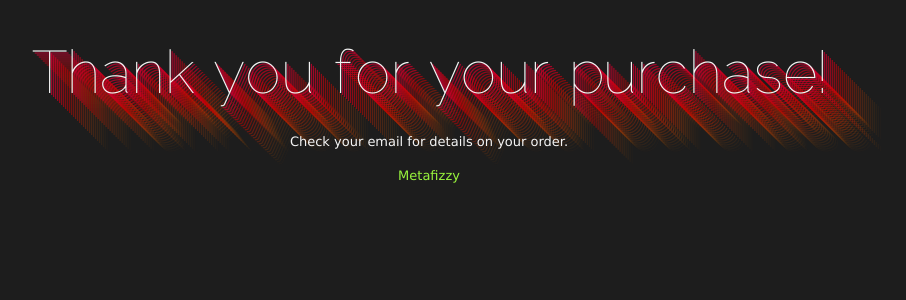
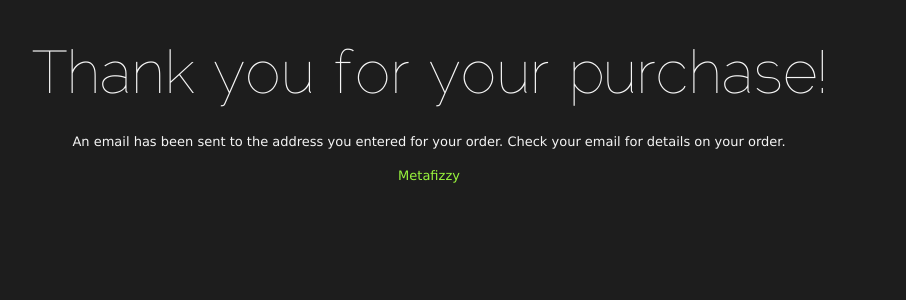
Before and after one commit to metafizzy/metafizzy.co, a Jekyll site: the page built from success.html, in a window 1280 px wide. Shown: the top 300 px of the page, without its empty margins (211-1117 px from the left). Built offline with Jekyll 4.4.1, drawn with Linux system fonts in a browser that asks for light colours.

Commit message:
Clean up success page

```diff
--- a/success.html
+++ b/success.html
@@ -22,9 +22,9 @@ layout: nil
 </head>
 <body>
 
-  <h1 class="groover" data-groover-panes="30">Thank you for your purchase!</h1>
+  <h1>Thank you for your purchase!</h1>
 
-  <p>Check your email for details on your order.</p>
+  <p>An email has been sent to the address you entered for your order. Check your email for details on your order.</p>
 
   <p><a href="/"><span class="metafizzy">Metafizzy</span></a></p>
 
```
